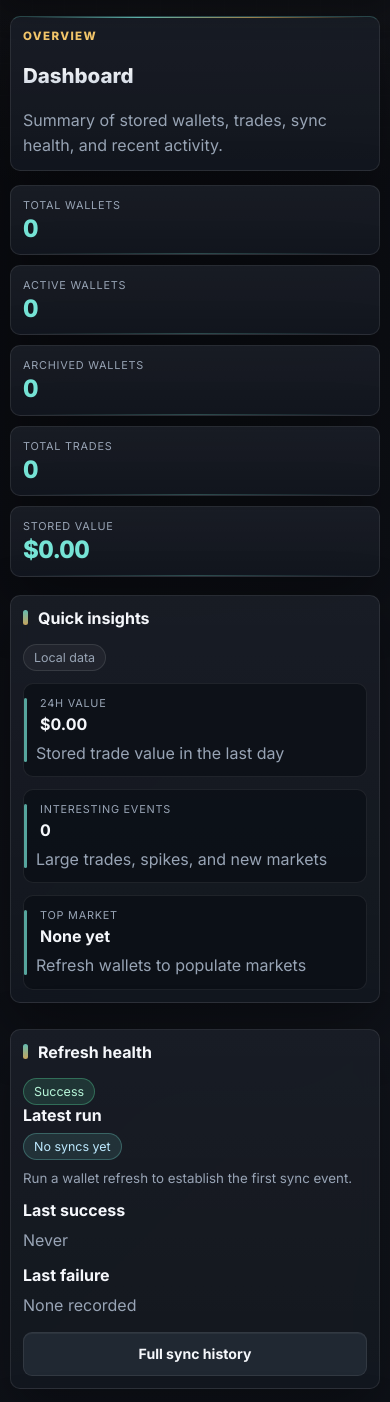
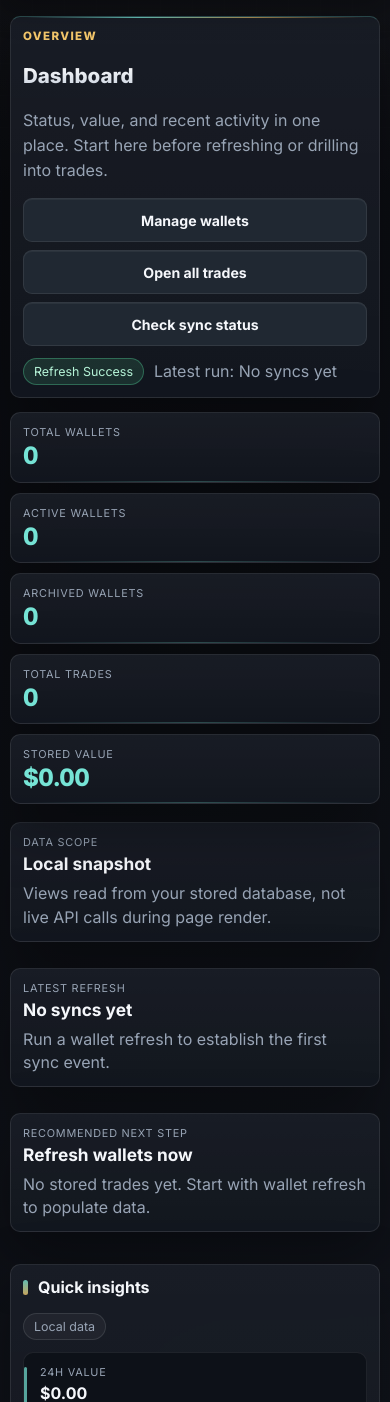
Before and after one commit to Hasfahani/trade-tracking, a FastAPI app: page /dashboard in a window 390 px wide. Shown: the part 65-1467 px from the top of the page. Run offline with FastAPI, Linux system fonts and the light colour scheme.

Commit message:
Improve dashboard clarity and actionability

```diff
--- a/app/static/style_v2.css
+++ b/app/static/style_v2.css
@@ -149,6 +149,26 @@ a:hover {
     gap: 12px;
 }
 
+.hero-actions {
+    align-items: flex-end;
+    min-width: 300px;
+}
+
+.hero-actions-row {
+    display: flex;
+    gap: 8px;
+    flex-wrap: wrap;
+    justify-content: flex-end;
+}
+
+.hero-status-row {
+    display: flex;
+    gap: 10px;
+    align-items: center;
+    flex-wrap: wrap;
+    justify-content: flex-end;
+}
+
 .eyebrow {
     margin: 0 0 8px;
     color: var(--accent);
@@ -295,6 +315,29 @@ h1 {
 
 .dashboard-metrics {
     grid-template-columns: repeat(auto-fit, minmax(160px, 1fr));
+}
+
+.dashboard-clarity-grid {
+    display: grid;
+    grid-template-columns: repeat(3, minmax(0, 1fr));
+    gap: 12px;
+    margin: 0 0 18px;
+}
+
+.dashboard-clarity-card {
+    margin-bottom: 0;
+    min-height: 0;
+}
+
+.dashboard-clarity-card strong {
+    display: block;
+    margin: 3px 0 8px;
+    font-size: 1.08rem;
+}
+
+.dashboard-clarity-card p {
+    margin: 0;
+    line-height: 1.45;
 }
 
 .dashboard-grid {
@@ -1005,8 +1048,23 @@ th {
         grid-template-columns: 1fr;
     }
 
+    .dashboard-clarity-grid {
+        grid-template-columns: 1fr;
+    }
+
     .insight-grid {
         grid-template-columns: 1fr;
+    }
+
+    .hero-actions {
+        align-items: flex-start;
+        min-width: 0;
+        width: 100%;
+    }
+
+    .hero-actions-row,
+    .hero-status-row {
+        justify-content: flex-start;
     }
 }
 
--- a/app/templates/dashboard.html
+++ b/app/templates/dashboard.html
@@ -7,7 +7,18 @@
     <div class="hero-copy">
         <p class="eyebrow">Overview</p>
         <h1>Dashboard</h1>
-        <p class="subtle">Summary of stored wallets, trades, sync health, and recent activity.</p>
+        <p class="subtle">Status, value, and recent activity in one place. Start here before refreshing or drilling into trades.</p>
+    </div>
+    <div class="hero-actions">
+        <div class="hero-actions-row">
+            <a href="/wallets" class="btn btn-small">Manage wallets</a>
+            <a href="/all-trades" class="btn btn-small">Open all trades</a>
+            <a href="/admin/sync-status" class="btn btn-small">Check sync status</a>
+        </div>
+        <div class="hero-status-row">
+            <span class="pill {{ refresh_health.tone }}">Refresh {{ refresh_health.tone|title }}</span>
+            <span class="subtle">Latest run: {{ refresh_health.latest_status_label }}</span>
+        </div>
     </div>
 </section>
 
@@ -31,6 +42,29 @@
     <article class="metric-card">
         <span class="metric-label">Stored value</span>
         <strong>${{ '{:,.2f}'.format(total_trade_value) }}</strong>
+    </article>
+</section>
+
+<section class="dashboard-clarity-grid">
+    <article class="card dashboard-clarity-card">
+        <span class="metric-label">Data scope</span>
+        <strong>Local snapshot</strong>
+        <p class="subtle">Views read from your stored database, not live API calls during page render.</p>
+    </article>
+    <article class="card dashboard-clarity-card">
+        <span class="metric-label">Latest refresh</span>
+        <strong>{{ refresh_health.latest_status_label }}</strong>
+        <p class="subtle">{{ refresh_health.latest_summary }}</p>
+    </article>
+    <article class="card dashboard-clarity-card">
+        <span class="metric-label">Recommended next step</span>
+        {% if total_trades %}
+        <strong>Review recent trades</strong>
+        <p class="subtle">Open recent activity below or use All Trades for filtering and export.</p>
+        {% else %}
+        <strong>Refresh wallets now</strong>
+        <p class="subtle">No stored trades yet. Start with wallet refresh to populate data.</p>
+        {% endif %}
     </article>
 </section>
 
```
